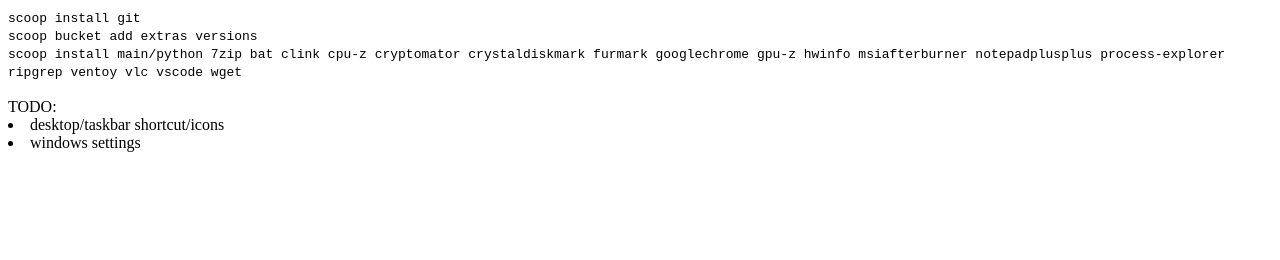
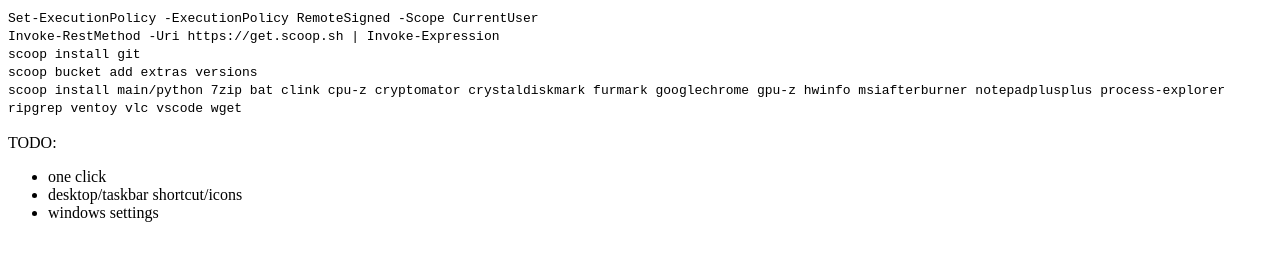
Before and after one commit to teknoplop/teknoplop.github.io, a plain HTML site: page index.html in a window 1280 px wide. Drawn offline with Linux system fonts and the light colour scheme.

Commit message:
add scoop install and more TODO

```diff
--- a/index.html
+++ b/index.html
@@ -6,13 +6,16 @@
 </head>
 <body>
 <code>
+    Set-ExecutionPolicy -ExecutionPolicy RemoteSigned -Scope CurrentUser<br/>
+    Invoke-RestMethod -Uri https://get.scoop.sh | Invoke-Expression<br/>
     scoop install git<br/>
     scoop bucket add extras versions<br/>
     scoop install  main/python 7zip bat clink cpu-z cryptomator crystaldiskmark furmark googlechrome gpu-z hwinfo msiafterburner notepadplusplus process-explorer ripgrep ventoy vlc vscode wget
 </code>
 <br/><br/>
-TODO:
+TODO:<ul>
+<li>one click</li>
 <li>desktop/taskbar shortcut/icons</li>
 <li>windows settings</li>
-</body>
+</ul></body>
 </html>
```
